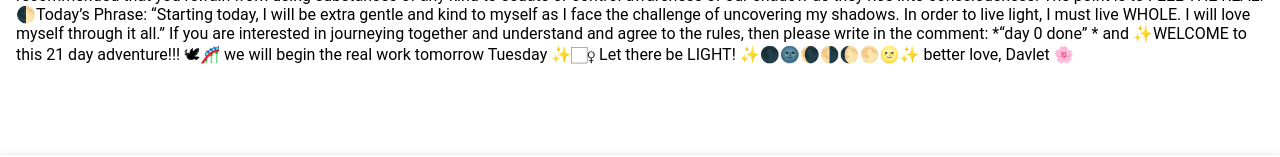
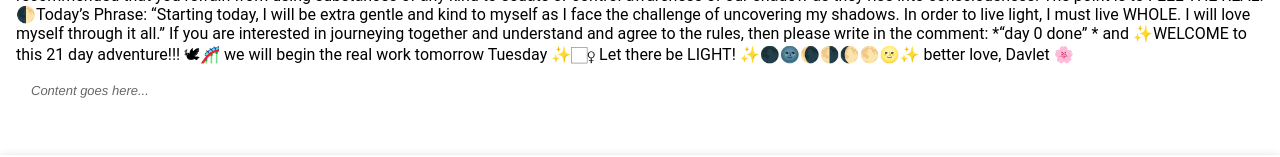
Before and after one commit to davletd/guruai, a React (Create React App) app: page /app/day/1 in a window 1280 px wide. Shown: the part 577-734 px from the top of the page. Built offline with nearby package versions, Linux system fonts and the light colour scheme.

Commit message:
Take notes

```diff
--- a/package.json
+++ b/package.json
@@ -22,6 +22,7 @@
     "ionicons": "^7.1.2",
     "react": "^18.2.0",
     "react-dom": "^18.2.0",
+    "react-quill": "^2.0.0",
     "react-router-dom": "^6.11.2",
     "react-scripts": "5.0.1",
     "sass": "^1.62.1",
--- a/src/routes/PageContent.tsx
+++ b/src/routes/PageContent.tsx
@@ -2,6 +2,9 @@ import React from 'react';
 import axios from "axios";
 import { IonContent, IonFooter, IonHeader, IonTitle, IonToolbar, IonButton } from '@ionic/react';
 import { useParams } from 'react-router-dom';
+import ReactQuill from 'react-quill';
+import { useNavigate } from 'react-router-dom';
+import 'react-quill/dist/quill.bubble.css';
 
 import shadowContent from '../data/content';
 
@@ -9,6 +12,7 @@ const PageContent = (props: any) => {
   const { dayId } = useParams();
   const id = parseInt(dayId || "0");
   const user = props.user;
+  const navigate = useNavigate();
 
   const onCompleteDay = async (event: any) => {
 		event.preventDefault();
@@ -35,6 +39,7 @@ const PageContent = (props: any) => {
       </IonHeader>
       <IonContent fullscreen={true} className="ion-padding">
         {shadowContent[id].text}
+        <ReactQuill theme="bubble" placeholder="Content goes here..."/>
       </IonContent>
       <IonFooter>
         <IonToolbar>
```
Also changed, not shown: 1 other file (tests, documents, lock files or other folders).
